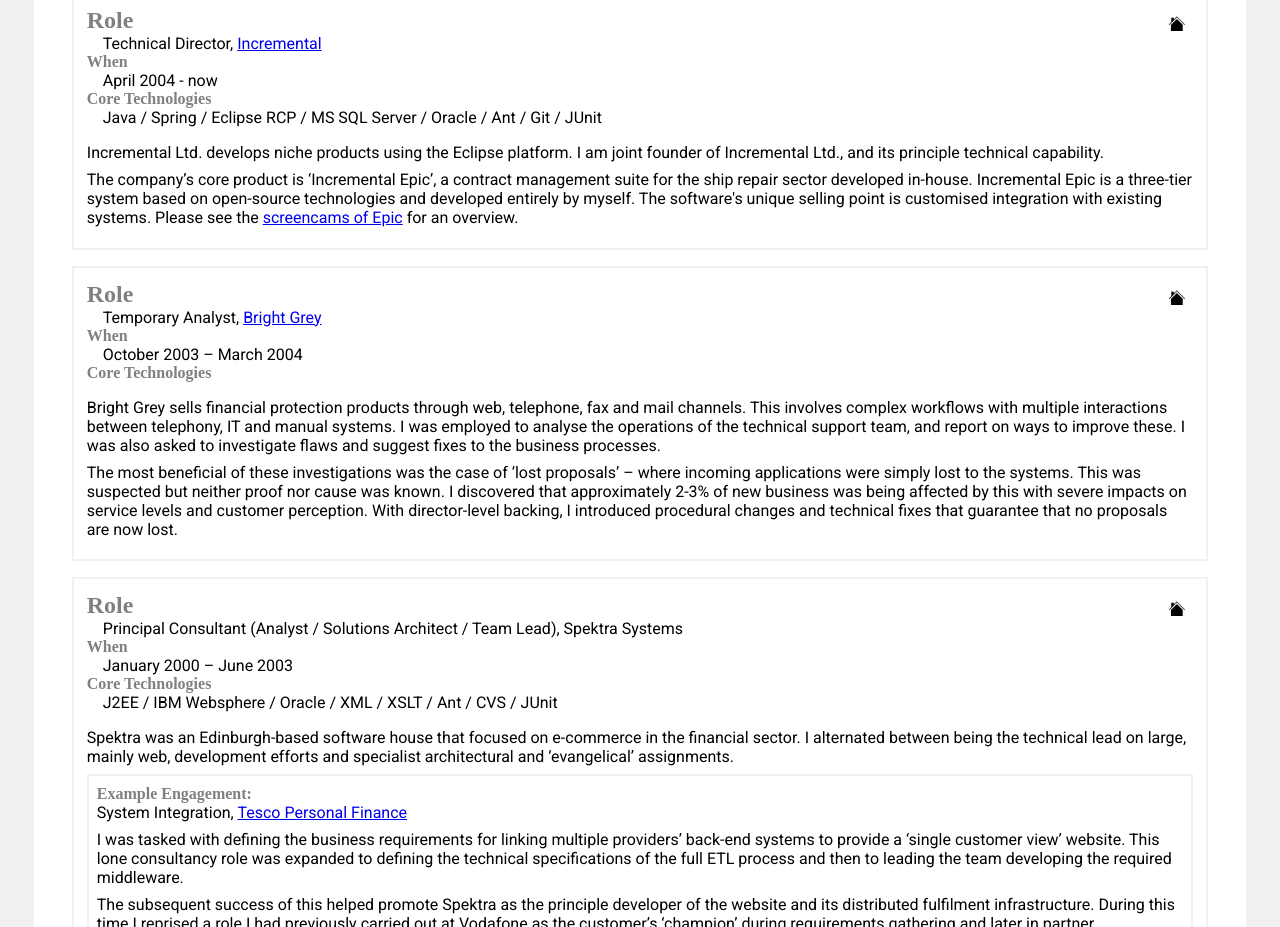
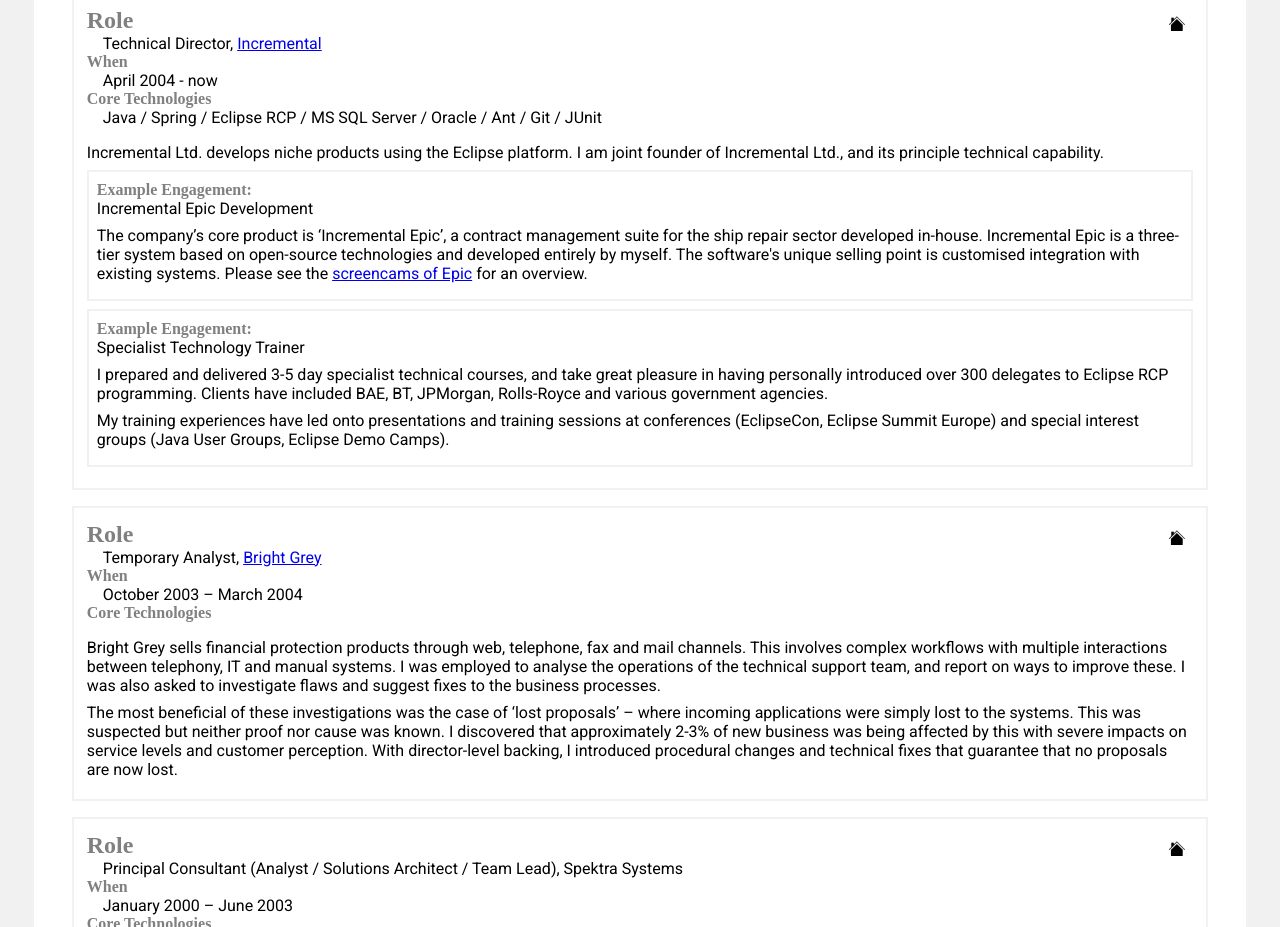
Before and after one commit to numical/numical-website, a plain HTML site: page cv.html in a window 1280 px wide. Shown: the part 3580-4507 px from the top of the page. Drawn offline with Linux system fonts and the light colour scheme.

Commit message:
added training to CV

```diff
--- a/cv.html
+++ b/cv.html
@@ -332,11 +332,21 @@
           <dd>Java / Spring / Eclipse RCP / MS SQL Server / Oracle / Ant / Git / JUnit</dd>
       </dl>
       <section>
-        <p>Incremental Ltd. develops niche products using the Eclipse platform. I am joint founder of Incremental Ltd., and
-          its principle technical capability.</p>
-        <p> The company’s core product is ‘Incremental Epic’, a contract management suite for the ship repair sector developed
-          in-house. Incremental Epic is a three-tier system based on open-source technologies and developed entirely by myself.
-          The software's unique selling point is customised integration with existing systems. Please see the <a href="http://www.incremental.eu.com/help/index.htm#screencams">screencams of Epic</a>          for an overview.</p>
+        Incremental Ltd. develops niche products using the Eclipse platform. I am joint founder of Incremental Ltd., and its principle
+        technical capability.
+        <div class="example_engagement" id="epic">
+          <p>Incremental Epic Development</p>
+          <p>The company’s core product is ‘Incremental Epic’, a contract management suite for the ship repair sector developed
+            in-house. Incremental Epic is a three-tier system based on open-source technologies and developed entirely by
+            myself. The software's unique selling point is customised integration with existing systems. Please see the
+            <a href="http://www.incremental.eu.com/help/index.htm#screencams">screencams of Epic</a> for an overview.</p>
+        </div>
+        <div class="example_engagement">
+          <p>Specialist Technology Trainer</P>
+          <p>I prepared and delivered 3-5 day specialist technical courses, and take great pleasure in having personally introduced over 300 delegates to Eclipse RCP programming. Clients have included BAE, BT, JPMorgan, Rolls-Royce and various government agencies.
+          </p>
+          <p>My training experiences have led onto presentations and training sessions at conferences (EclipseCon, Eclipse Summit Europe) and special interest groups (Java User Groups, Eclipse Demo Camps).
+          </p>
       </section>
     </section>
 
--- a/cv/cv.css
+++ b/cv/cv.css
@@ -162,7 +162,7 @@
     display: none;
   }
 
-  #career_summary, #vebnet, #brightgrey, #synamic {
+  #career_summary, #vebnet, #epic {
     page-break-before: always;
   }
 
```
